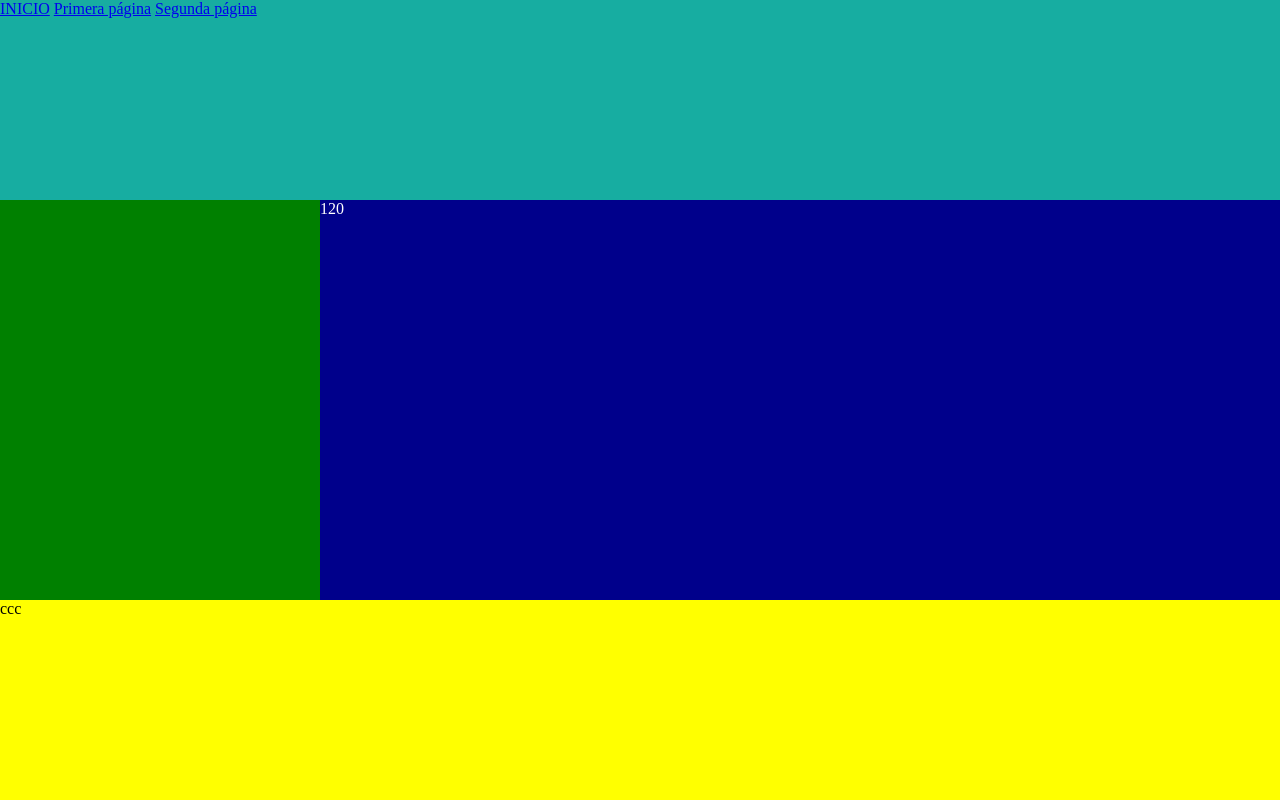
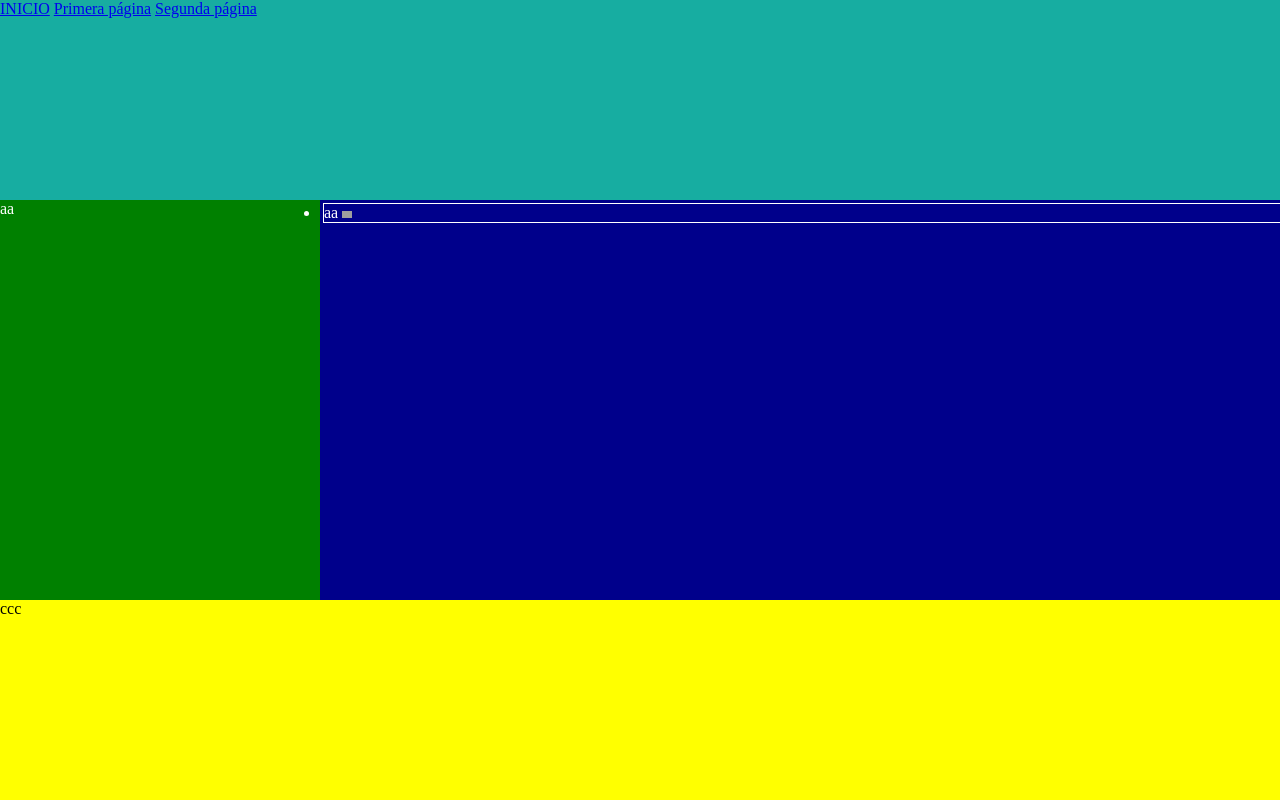
Before and after one commit to Castillo5115/html, a PHP site: page /curso22_23.php in a window 1280 px wide. Run offline with PHP 8.4, Linux system fonts and the light colour scheme; grey boxes are pictures that could not be loaded.

Commit message:
añadir imagenes

```diff
--- a/curso22_23.php
+++ b/curso22_23.php
@@ -12,18 +12,14 @@
         </div>
         <div class="segunda_caja">
 
-            <div class="primera_columna"></div>
+            <div class="primera_columna">aa</div>
             <div class="segunda_columna">
-                <?php
-                    function factorial($numero){
-                        $factorial = 1;
-                        for ($i=1; $i <= $numero; $i++) {
-                            $factorial = $factorial * $i;
-                        }
-                        echo $factorial;
-                    }
-                    factorial(5);
-                ?>
+                <ul>
+                    <li><div class="pelicula">aa
+                        <img src="img/3.jpg" alt="El resplandor">
+                    </div></li>
+                </ul>
+
             </div>
 
         </div>
--- a/estilos.css
+++ b/estilos.css
@@ -32,3 +32,11 @@
     height: 100%;
     width: 100%;
 }
+.pelicula{
+    width: 100%;
+    margin: 3px;
+    border: 1px solid white;
+}
+img{
+    width: 10px;
+}
```
Also changed, not shown: img/2.jpg (added).
